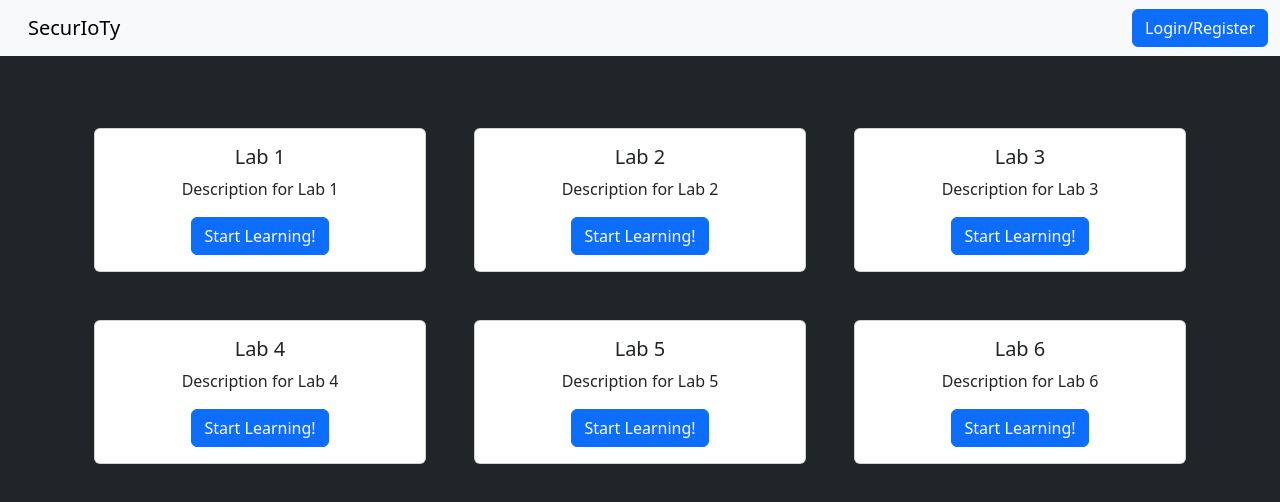
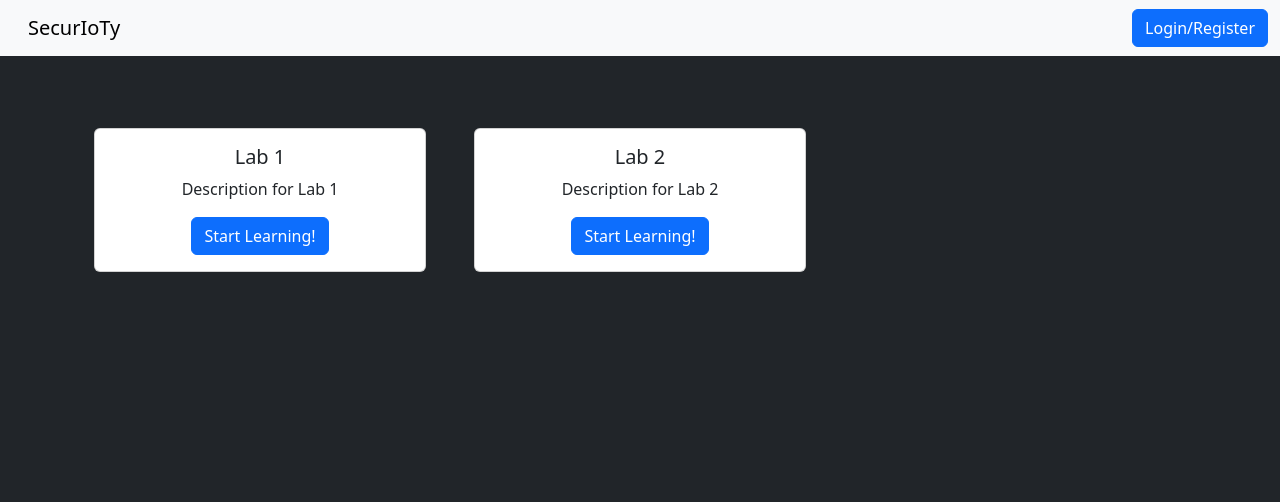
Before and after one commit to CSCD488-Winter2024/project-description-user-stories-and-glossary-securioty, a React (Vite) app in the folder securioty-webapp/: page /home in a window 1280 px wide. Shown: the top 502 px of the page. Built offline with nearby package versions, Linux system fonts and the light colour scheme.

Commit message:
All lab related text is now dynamically rendered

```diff
--- a/securioty-webapp/src/components/ActiveLab.tsx
+++ b/securioty-webapp/src/components/ActiveLab.tsx
@@ -1,49 +1,36 @@
 import React from "react";
 import AnswerBox from "./AnswerBox";
+import QuestionBox from "./QuestionBox";
 
-const ActiveLab = () => {
+interface LabItem {
+  id: number;
+  title: string;
+  description: string;
+  questions: { id: number; title: string; description: string }[];
+}
 
-  const labQuestions = [
-    { id: 1, title: 'Question 1', description: 'Description for Question 1' },
-    { id: 2, title: 'Question 2', description: 'Description for Question 2' },
-    { id: 3, title: 'Question 3', description: 'Description for Question 3' },
-    { id: 4, title: 'Question 4', description: 'Description for Question 4' },
-  ];
+interface Props {
+  labItem: LabItem;
+}
+
+const ActiveLab = ({ labItem }: Props) => {
+
 
   return (
     <>
+      <body>
+        <h1>{labItem.title}</h1>
+      </body>
       <div
-        className="d-inline-block accordion w-50 px-2 py-2"
-        id="accordionExample"
-      >
-       {labQuestions.map(question => (
-  <div className="accordion-item" key={question.id}>
-    <h2 className="accordion-header">
-      <button
-        className="accordion-button"
-        type="button"
-        data-bs-toggle="collapse"
-        data-bs-target={`#collapse${question.id}`} // Use question.id for unique target
-        aria-expanded="false"
-        aria-controls={`collapse${question.id}`} // Use question.id for unique control
-      >
-        {question.title}
-      </button>
-    </h2>
-    <div
-      id={`collapse${question.id}`} // Use question.id for unique collapse ID
-      className="accordion-collapse collapse"
-      data-bs-parent="#accordionExample"
-    >
-      <div className="accordion-body">
-        {question.description}
+          className="d-inline-block accordion w-50 px-2 py-2"
+          id="accordionExample"
+        >
+
+      {labItem.questions.map(question => (
+          <QuestionBox labID = {labItem.id} question={question} />
+        ))}
       </div>
-      <AnswerBox />
-    </div>
-  </div>
-))}
 
-      </div>
     </>
   );
 };
--- a/securioty-webapp/src/components/LabCard.tsx
+++ b/securioty-webapp/src/components/LabCard.tsx
@@ -1,18 +1,33 @@
 import React, { ReactNode } from "react";
+
+interface LabItem {
+  id: number;
+  title: string;
+  description: string;
+  questions: { id: number; title: string; description: string }[];
+}
 
 interface Props {
   children: ReactNode;
-  title: string;
+  labItem: LabItem;
 }
 
-const LabCard = ({ children, title }: Props) => {
+
+
+
+const LabCard = ({ children, labItem }: Props) => {
+
+  const handleLabClick = () => {
+    localStorage.setItem('currentLab', JSON.stringify(labItem));
+  };
+
   return (
     <>
       <div className="card container">
         <div className="card-body">
-          <h5 className="card-title">{title}</h5>
+          <h5 className="card-title">{labItem.title}</h5>
           <p className="card-text">{children}</p>
-          <a href="/lab" className="btn btn-primary">
+          <a href="/lab" onClick={() => handleLabClick()}className="btn btn-primary">
             Start Learning!
           </a>
         </div>
--- a/securioty-webapp/src/components/LabSet.tsx
+++ b/securioty-webapp/src/components/LabSet.tsx
@@ -3,17 +3,32 @@ import Card from "./LabCard";
 
 const LabSet = () => {
 
-  const initialLabArray = [
-    { id: 1, title: 'Lab 1', description: 'Description for Lab 1' },
-    { id: 2, title: 'Lab 2', description: 'Description for Lab 2' },
-    { id: 3, title: 'Lab 3', description: 'Description for Lab 3' },
-    { id: 4, title: 'Lab 4', description: 'Description for Lab 4' },
-    { id: 5, title: 'Lab 5', description: 'Description for Lab 5' },
-    { id: 6, title: 'Lab 6', description: 'Description for Lab 6' },
+  const Labs = [
+    {
+      id: 1,
+      title: 'Lab 1',
+      description: 'Description for Lab 1',
+      questions: [
+        { id: 1, title: 'Question 1', description: 'Description for Lab 1 Question 1' },
+        { id: 2, title: 'Question 2', description: 'Description for Lab 1 Question 2' },
+        { id: 3, title: 'Question 3', description: 'Description for Lab 1 Question 3' },
+
+      ]
+    },
+    {
+      id: 2,
+      title: 'Lab 2',
+      description: 'Description for Lab 2',
+      questions: [
+        { id: 1, title: 'Question 1', description: 'Description for Lab 2 Question 1' },
+        { id: 2, title: 'Question 2', description: 'Description for Lab 2 Question 2' },
+      ]
+    },
   ];
 
 
-  const[labArray, setLabArray] = useState(initialLabArray)
+  const[labArray, setLabArray] = useState(Labs)
+
 
   return (
     <>
@@ -23,7 +38,7 @@ const LabSet = () => {
           {labArray.map(lab => {
             return(
             <div className="p-4" key={lab.id}>
-            <Card title={lab.title}>
+            <Card labItem={lab}>
               {lab.description}
             </Card>
           </div>
--- /dev/null
+++ b/securioty-webapp/src/components/QuestionBox.tsx
@@ -0,0 +1,47 @@
+import React, { ReactInstance, ReactNode, useState } from "react";
+import AnswerBox from "./AnswerBox";
+
+interface Question {
+    id: number;
+    title: string;
+    description: string ;
+}
+
+interface Props {
+    question: Question
+    labID: number
+}
+
+
+
+const QuestionBox = ({ question, labID }: Props) => {
+
+    return (
+        <div className="accordion-item">
+          <h2 className="accordion-header">
+            <button
+              className="accordion-button"
+              type="button"
+              data-bs-toggle="collapse"
+              data-bs-target={`#collapse${question.id}`} // Use question.id for unique target
+              aria-expanded="false"
+              aria-controls={`collapse${question.id}`} // Use question.id for unique control
+            >
+              {question.title}
+            </button>
+          </h2>
+          <div
+            id={`collapse${question.id}`} // Use question.id for unique collapse ID
+            className="accordion-collapse collapse"
+            aria-labelledby={`heading${question.id}`}
+            data-bs-parent="#accordionExample"
+          >
+            <div className="accordion-body">{question.description}</div>
+            <AnswerBox labID = {labID} questionID = {question.id}></AnswerBox>
+          </div>
+        </div>
+      );
+};
+
+
+export default QuestionBox;
--- a/securioty-webapp/src/pages/Lab.tsx
+++ b/securioty-webapp/src/pages/Lab.tsx
@@ -2,10 +2,16 @@ import React from "react";
 import ActiveLab from "../components/ActiveLab";
 import VMWindow from "../components/VMWindow";
 
+
+
+
+
 const Lab = () => {
+
+  const selectedLab = JSON.parse(localStorage.getItem('currentLab') || 'null');
   return (
     <>
-      <ActiveLab />
+      <ActiveLab labItem={selectedLab} />
       <VMWindow />
     </>
   );
```
Also changed, not shown: securioty-webapp/src/components/AnswerBox.tsx (+8 -1 lines).
